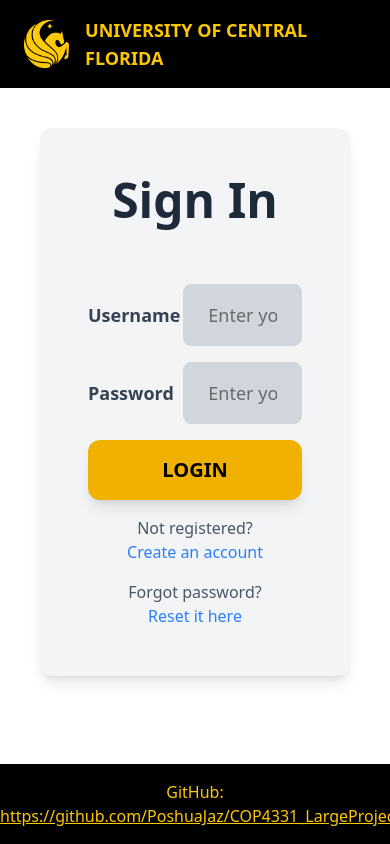
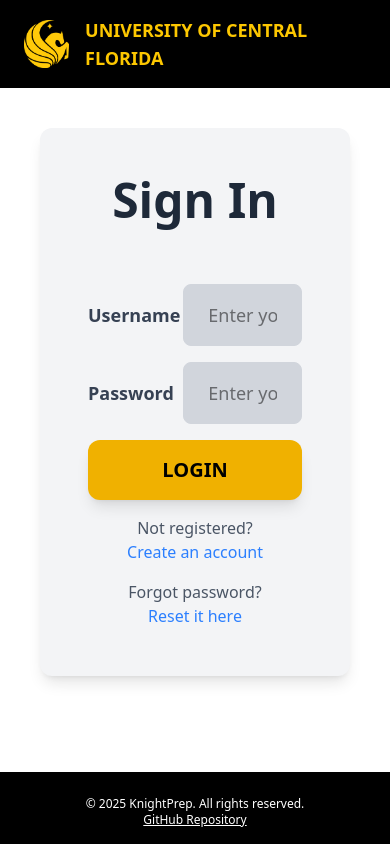
Before and after one commit to minervatbd/knightwise, a React (Vite) app in the folder frontend/: page / in a window 390 px wide. Built offline with nearby package versions, Linux system fonts and the light colour scheme.

Commit message:
update to responsive design and add text using Daniel Design

```diff
--- a/frontend/src/components/Footer.tsx
+++ b/frontend/src/components/Footer.tsx
@@ -2,16 +2,19 @@ import React from "react";
 
 const Footer: React.FC = () => {
   return (
-    <footer className="bg-black text-yellow-400 text-center py-4">
-      <p>
-        GitHub:{" "}
-        <a
-          href="https://github.com/PoshuaJaz/COP4331_LargeProject"
-          className="underline"
-        >
-          https://github.com/PoshuaJaz/COP4331_LargeProject
-        </a>
+    <footer className="bg-black text-white py-4 px-4 sm:px-8 flex flex-col sm:flex-row items-center justify-between text-center">
+      <p className="text-xs sm:text-sm md:text-base mt-2 sm:mt-0">
+        © 2025 KnightPrep. All rights reserved.
       </p>
+
+      <a
+        href="https://github.com/PoshuaJaz/COP4331_LargeProject"
+        className="underline text-xs sm:text-sm md:text-base"
+        target="_blank"
+        rel="noopener noreferrer"
+      >
+        GitHub Repository
+      </a>
     </footer>
   );
 };
```
